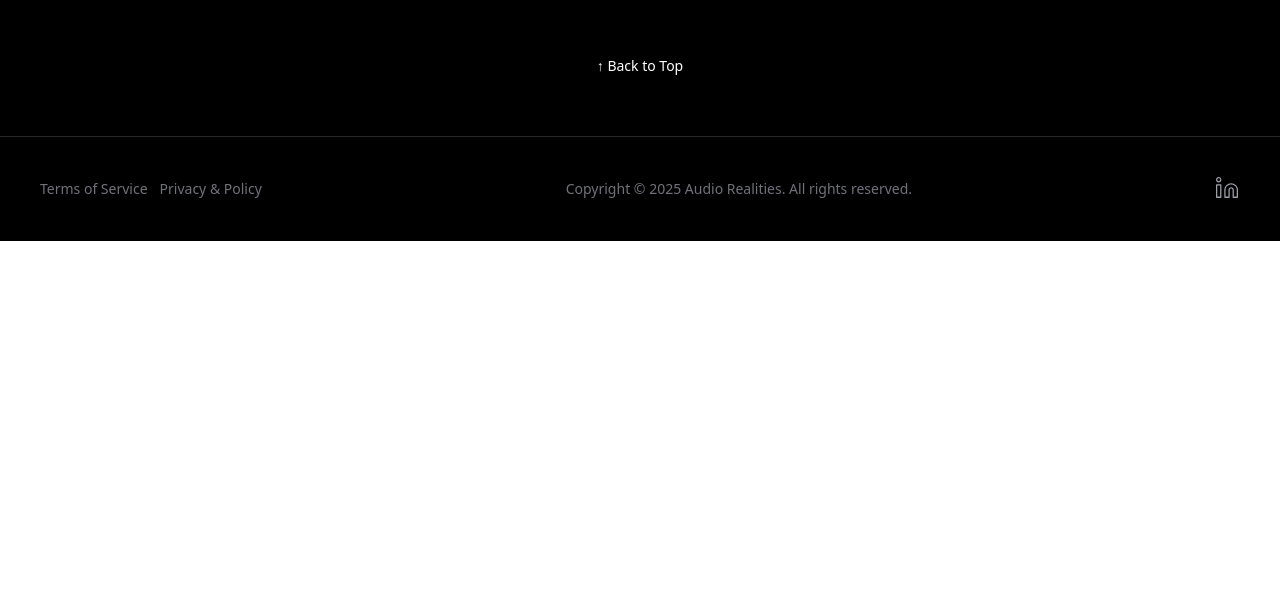
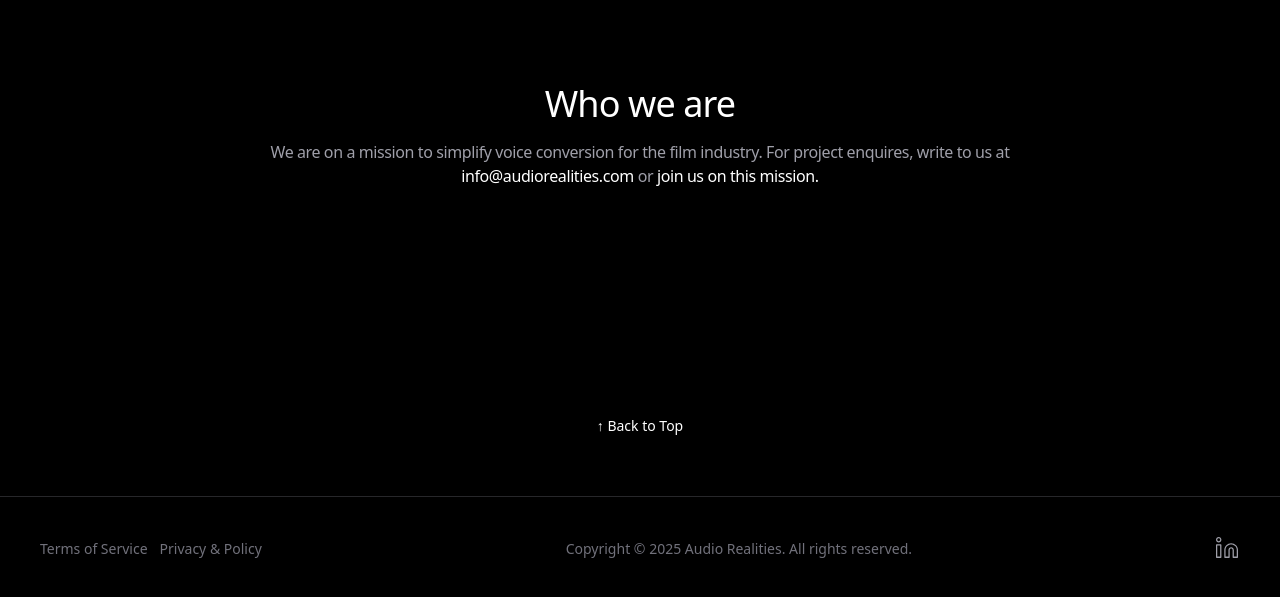
Before and after one commit to pranojtp/AR_Dashboard, a React (Vite) app in the folder User_dashboard/: page / in a window 1280 px wide. Shown: the part 2067-2664 px from the top of the page. Before the commit the page ends 2308 px from the top, so only its background shows below. Built offline with nearby package versions, Linux system fonts and the light colour scheme.

Commit message:
updated on 21-10-2025 5:05

```diff
--- a/User_dashboard/src/components/Sidebar.tsx
+++ b/User_dashboard/src/components/Sidebar.tsx
@@ -3,6 +3,7 @@ import { AudioLines } from "lucide-react"
 import { FileStack } from "lucide-react"
 import { Settings } from "lucide-react"
 import { NavLink } from "react-router-dom"
+import { LogOut } from "lucide-react"
 const Sidebar = () => {
   return (
     <>
@@ -54,7 +55,7 @@ const Sidebar = () => {
         <div>
           <nav className="text-sm text-gray-300">
             <NavLink
-              to="/userdashboard/settings/account"
+              to="/login"
               className={({ isActive }) =>
                 `flex flex-row gap-3 px-2 py-1 rounded text-white hover:border-r-4 border-[#00FFA3] hover:bg-neutral-700
                 ${isActive
@@ -65,6 +66,18 @@ const Sidebar = () => {
             >
               <Settings className="size-4" /> Settings
             </NavLink>
+            <NavLink
+              to="/login"
+              className={({ isActive }) =>
+                `flex flex-row gap-3 px-2 py-1 rounded text-white hover:border-r-4 border-[#00FFA3] hover:bg-neutral-700
+                ${isActive
+                  ? 'border-r-4 bg-neutral-700'
+                  : ''
+                }`
+              }
+            >
+              <LogOut className="size-4" />
+            </NavLink>
           </nav>
         </div>
       </div>
--- /dev/null
+++ b/User_dashboard/src/components/landingpage/Team.tsx
@@ -0,0 +1,28 @@
+
+const Team = () => {
+    return (
+        <>
+            <section
+                id="team"
+                aria-label="TeamMemberss for simplifying everyday business tasks"
+                className="pb-14 pt-20 sm:pb-20 sm:pt-32 lg:pb-32"
+            >
+                <div>
+                    <div className="mx-auto max-w-4xl md:text-center">
+                        <h2 className="font-display text-2xl tracking-tight text-white sm:text-4xl">
+                            Who we are
+                        </h2>
+                        <p className="mt-4 text-m tracking-tight text-zinc-400 font-body">
+                            We are on a mission to simplify voice conversion for the film industry.
+                            For project enquires, write to us at
+                            <a href="mailto:info@audiorealities.com" className="text-white"><br /> info@audiorealities.com </a>or
+                            <a href="https://de.linkedin.com/company/audiorealities" target="_blank" rel="noreferrer noopener" className="text-white"> join us on this mission.</a>
+                        </p>
+                    </div>
+                </div>
+            </section>
+        </>
+    )
+}
+
+export default Team
--- a/User_dashboard/src/components/profile/Profilecard.tsx
+++ b/User_dashboard/src/components/profile/Profilecard.tsx
@@ -1,14 +1,14 @@
-import { Settings, Bell } from "lucide-react";
+// import { Settings, Bell } from "lucide-react";
 import DP from "../../assets/dq.jpg"
-import { useNavigate } from "react-router-dom";
+// import { useNavigate } from "react-router-dom";
 
 const Profilecard = () => {
-    const navigate = useNavigate();
+    // const navigate = useNavigate();
 
-    const handleSignOut = () => {
-        // Navigate back to login with state
-        navigate("/login", { state: { fromSignout: true } });
-    };
+    // const handleSignOut = () => {
+    //     // Navigate back to login with state
+    //     navigate("/login", { state: { fromSignout: true } });
+    // };
     return (
         <>
             <div className="flex flex-col gap-7 rounded-2xl bg-gradient-to-r from-[#00FFA3] to-[#00C4FF] w-full h-auto">
@@ -22,12 +22,12 @@ const Profilecard = () => {
                     <div className="flex flex-wrap items-center gap-3 sm:gap-4 text-black font-medium">
                         {/* <UserRound size={18} className="cursor-pointer" /> */}
                         {/* <a href="/login"> */}
-                            <button onClick={handleSignOut} className="text-sm sm:text-sm text-black hover:underline">
+                            {/* <button onClick={handleSignOut} className="text-sm sm:text-sm text-black hover:underline">
                                 Sign Out
-                            </button>
+                            </button> */}
                         {/* </a> */}
-                        <a href="/userdashboard/settings/account"><Settings size={18} className="cursor-pointer" /></a>
-                        <a href="#"><Bell size={18} className="cursor-pointer" /></a>
+                        {/* <a href="/userdashboard/settings/account"><Settings size={18} className="cursor-pointer" /></a>
+                        <a href="#"><Bell size={18} className="cursor-pointer" /></a> */}
                     </div>
                 </div>
                 {/* 🔹 Profile Section */}
--- a/User_dashboard/src/components/voicevault/Headercard.tsx
+++ b/User_dashboard/src/components/voicevault/Headercard.tsx
@@ -1,15 +1,15 @@
 
-import { Settings, Bell, } from "lucide-react";
+// import { Settings, Bell, } from "lucide-react";
 import VaultImage from "../../assets/vault.png";
-import { useNavigate } from "react-router-dom";
+// import { useNavigate } from "react-router-dom";
 
 const Headercard = () => {
-    const navigate = useNavigate();
+    // const navigate = useNavigate();
 
-    const handleSignOut = () => {
-        // Navigate back to login with state
-        navigate("/login", { state: { fromSignout: true } });
-    };
+    // const handleSignOut = () => {
+    //     // Navigate back to login with state
+    //     navigate("/login", { state: { fromSignout: true } });
+    // };
     return (
         <>
             <div className="lg:h-1/3 rounded-2xl bg-gradient-to-r from-[#00FFA3] to-[#00C4FF]">
@@ -22,12 +22,12 @@ const Headercard = () => {
                     <div className="flex items-center gap-4 text-black font-medium">
                         {/* <UserRound size={18} /> */}
                         {/* <a href="/login"> */}
-                            <button onClick={handleSignOut} className="flex items-center gap-1 text-sm sm:text-sm hover:underline">
+                            {/* <button onClick={handleSignOut} className="flex items-center gap-1 text-sm sm:text-sm hover:underline">
                                 Sign Out
-                            </button>
+                            </button> */}
                         {/* </a> */}
-                        <a href="/userdashboard/settings/account"><Settings size={18} className="cursor-pointer hover:text-gray-700" /></a>
-                        <Bell size={18} className="cursor-pointer hover:text-gray-700" />
+                        {/* <a href="/userdashboard/settings/account"><Settings size={18} className="cursor-pointer hover:text-gray-700" /></a>
+                        <Bell size={18} className="cursor-pointer hover:text-gray-700" /> */}
                     </div>
                 </div>
 
--- a/User_dashboard/src/pages/LandingPage.tsx
+++ b/User_dashboard/src/pages/LandingPage.tsx
@@ -2,6 +2,7 @@ import { Header } from "../components/landingpage/Header"
 import Hero from "../components/landingpage/Hero"
 import Primaryfeatures from "../components/landingpage/Primaryfeatures"
 import Footer from "../components/landingpage/Footer"
+import Team from "../components/landingpage/Team"
 
 const LandingPage = () => {
     return (
@@ -10,6 +11,7 @@ const LandingPage = () => {
                 <Header />
                 <Hero />
                 <Primaryfeatures />
+                <Team />
                 <Footer />
             </div>
         </>
```
